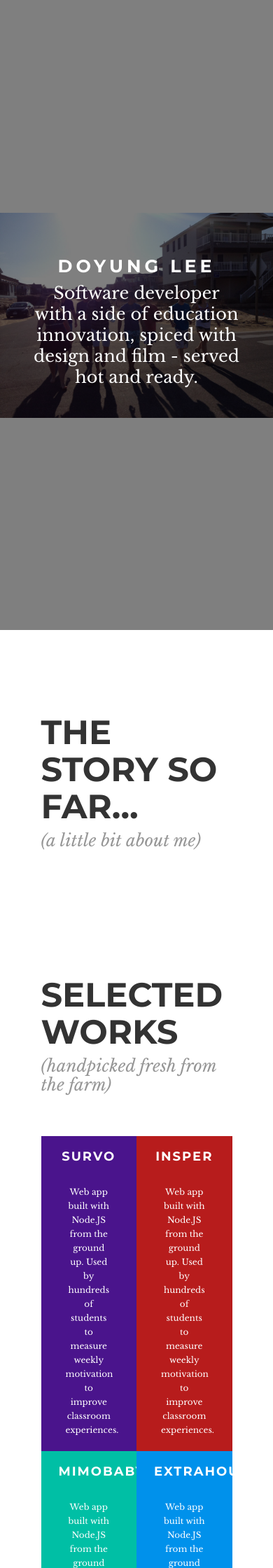
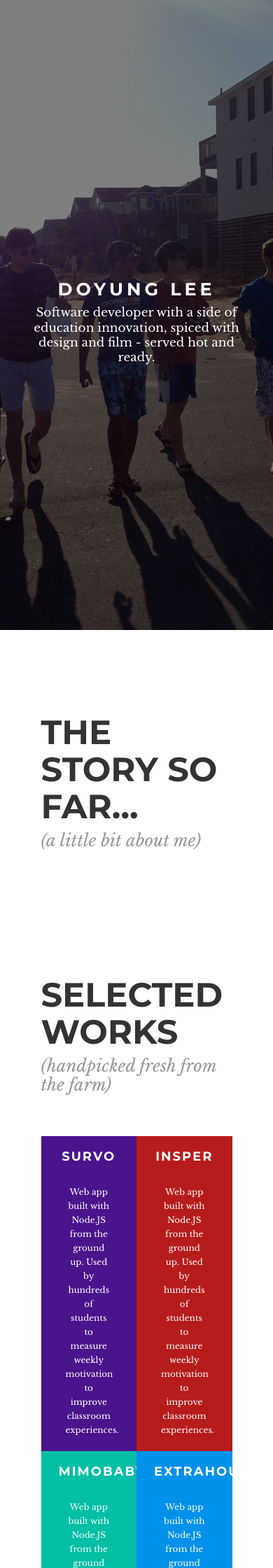
Before and after one commit to doyunglee/doyunglee.github.io, a Jekyll site: the page index.html, which Jekyll copies as it is, in a window 390 px wide. Shown: the top 2240 px of the page at 70% size. Built offline with Jekyll 4.4.1, drawn with Linux system fonts in a browser that asks for light colours; nearby versions of some CDN libraries.

Commit message:
font change

```diff
--- a/css/main.css
+++ b/css/main.css
@@ -15,8 +15,10 @@ body {
    background: url("images/header_photo_obx.jpg");
    background-position:center;
    background-repeat: no-repeat;
-   background-size: 100%;
-   height: 100vh;
+   -webkit-background-size: cover;
+   -moz-background-size: cover;
+   -o-background-size: cover;
+   background-size: cover;
    padding: 0;
    color: #ffffff;
    text-align: center;
@@ -133,6 +135,12 @@ body {
 
 /* ------- Fonts! --------------------------------------*/
 
+@media all and (max-width: 800px) {
+.hithere h3{
+    font-size: 17px;
+  }
+}
+
 @font-face {
    font-family: "Libre Baskerville";
    src: url("fonts/LibreBaskerville-Regular.otf");
```
